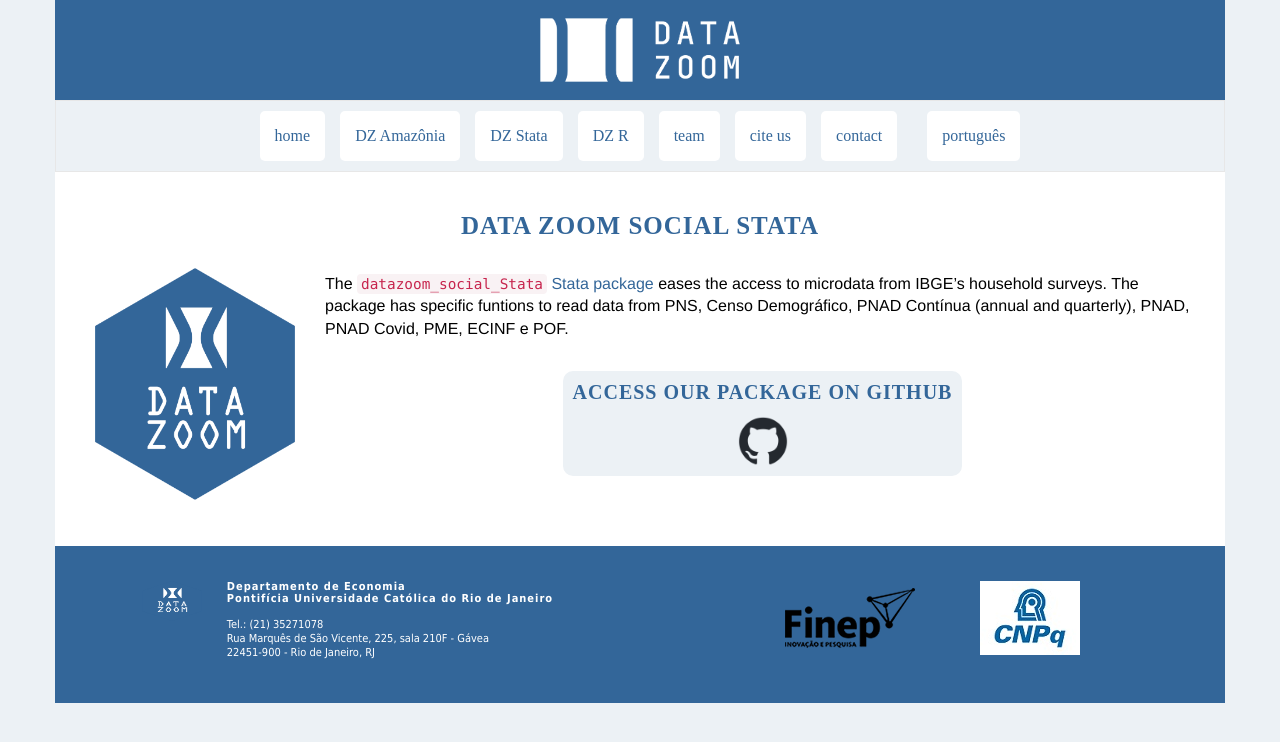
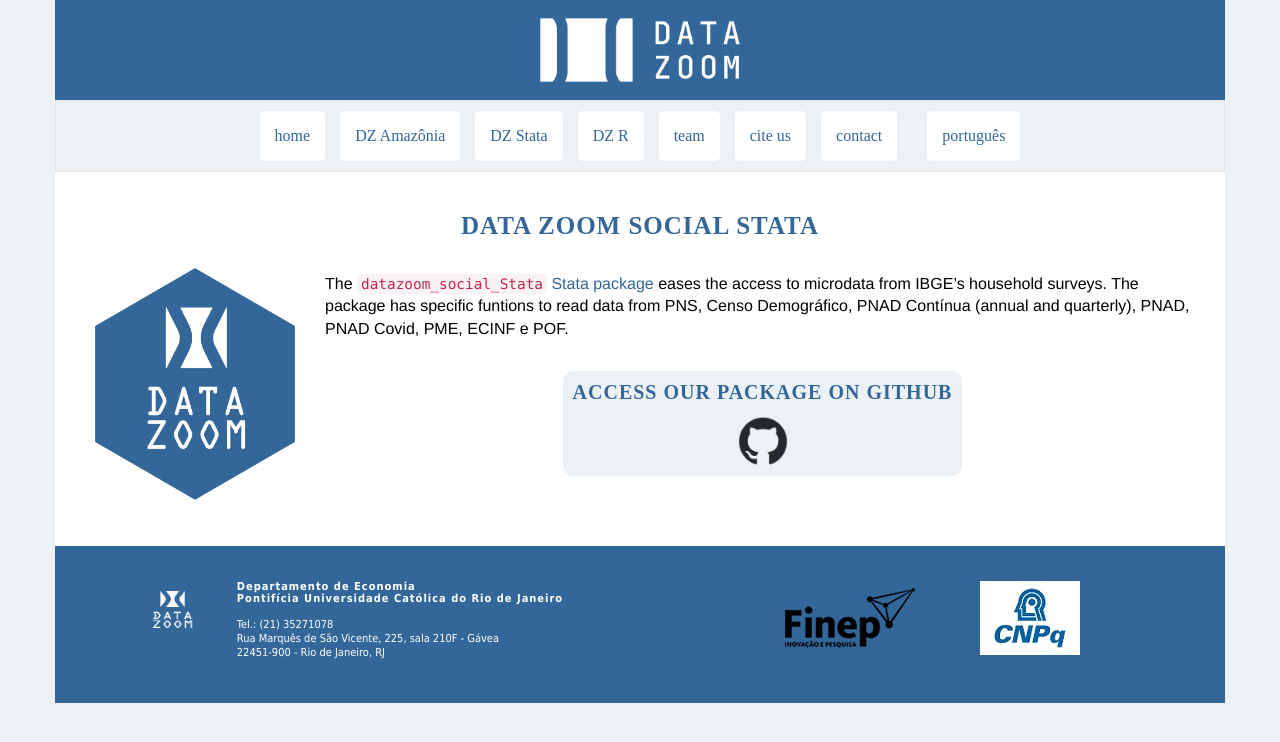
Before and after one commit to datazoompuc/datazoompuc.github.io, a Jekyll site: the page built from en/dz_stata.md, in a window 1280 px wide. Shown: the top 742 px of the page. Built offline with Jekyll 4.4.1, drawn with Linux system fonts in a browser that asks for light colours; nearby versions of some CDN libraries; some web fonts are replaced.

Commit message:
Aumento no tamanho da logo

```diff
--- a/_includes/footer.html
+++ b/_includes/footer.html
@@ -3,7 +3,7 @@
     <div class="footer-left">
       <div class="txt">
         <a href="http://www.puc-rio.br">
-          <img alt="PUC" src="{{ site.baseurl }}/assets/img/hex_dzstata.png" width="60" height="60">
+          <img alt="PUC" src="{{ site.baseurl }}/assets/img/hex_dzstata.png" width="80" height="80">
         </a>
         <div class="footer-txt">
           <h4 class="footer-link"><a href="http://www.econ.puc-rio.br">Departamento de Economia</a></h4>
```
